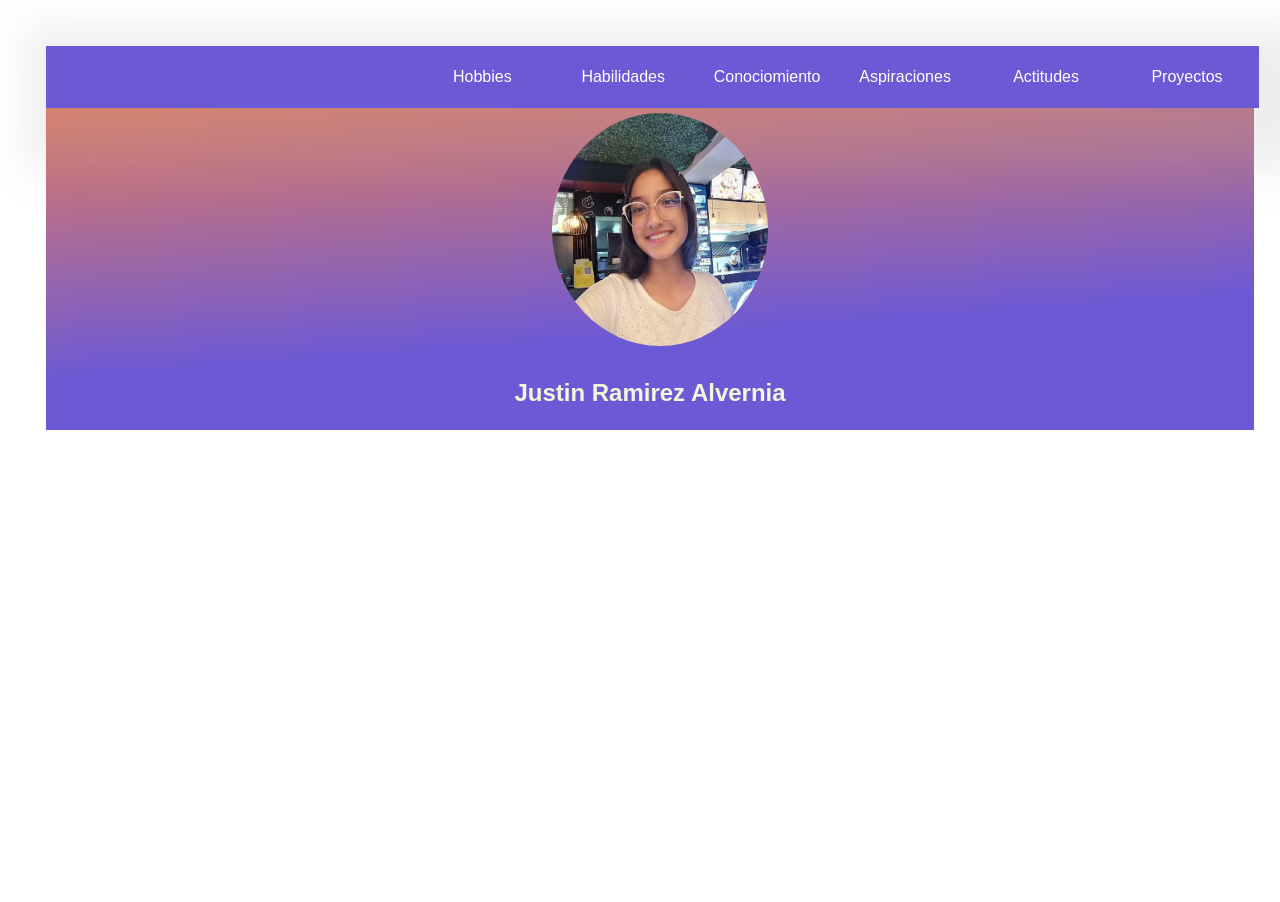
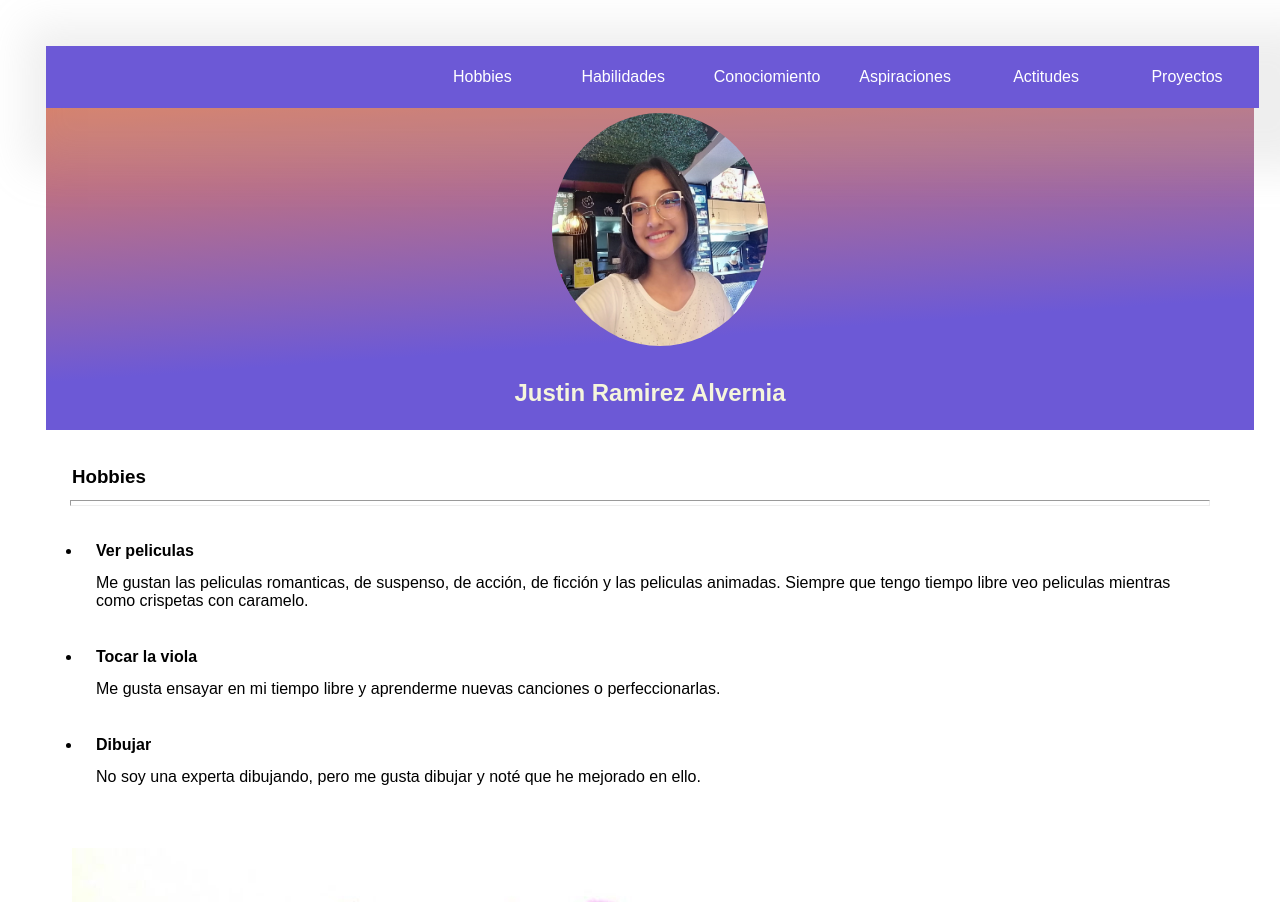
Before and after one commit to RamirezJustin/Trabajo-final, a plain HTML site: page index.html in a window 1280 px wide. Shown: the top 902 px of the page. Before the commit the page ends 800 px from the top, so only its background shows below. Drawn offline with Linux system fonts and the light colour scheme; files whose address does not match are found by name.

Commit message:
se agregaron los hobbies

```diff
--- a/index.html
+++ b/index.html
@@ -31,6 +31,33 @@
             </header>
             <h1 id="nombre">Justin Ramirez Alvernia</h1>
         </section>
+        <section class="contenido" id="hobbies">
+            <div class="card_content">
+                <h3 class="title">Hobbies</h3>
+                <hr />
+                <ul>
+                    <li>
+                        <h4>Ver peliculas</h4>
+                        <p>Me gustan las peliculas romanticas, de suspenso, de acción, de ficción  y las peliculas
+                            animadas.
+                            Siempre que tengo tiempo libre veo peliculas mientras como crispetas con caramelo.</p>
+                    </li>
+                    <li>
+                        <h4>Tocar la viola</h4>
+                        <p>
+                            Me gusta ensayar en mi tiempo libre y aprenderme nuevas canciones o perfeccionarlas.</p>
+                    </li>
+                    <li>
+                        <h4>Dibujar</h4>
+                        <p>No soy una experta dibujando, pero me gusta dibujar y noté
+                            que he mejorado en ello.</p>
+                    </li>
+                </ul>
+            </div>
+            <figure class="card_image">
+                <img src="C:\Users\familia Jimenez A\OneDrive\Escritorio\Trabajo final\assets\Imagenes/hobbies.jpg" alt=""/>
+            </figure>
+        </section>
     </div>
 </body>
 
```
Also changed, not shown: assets/Imagenes/hobbies.jpg (added).
